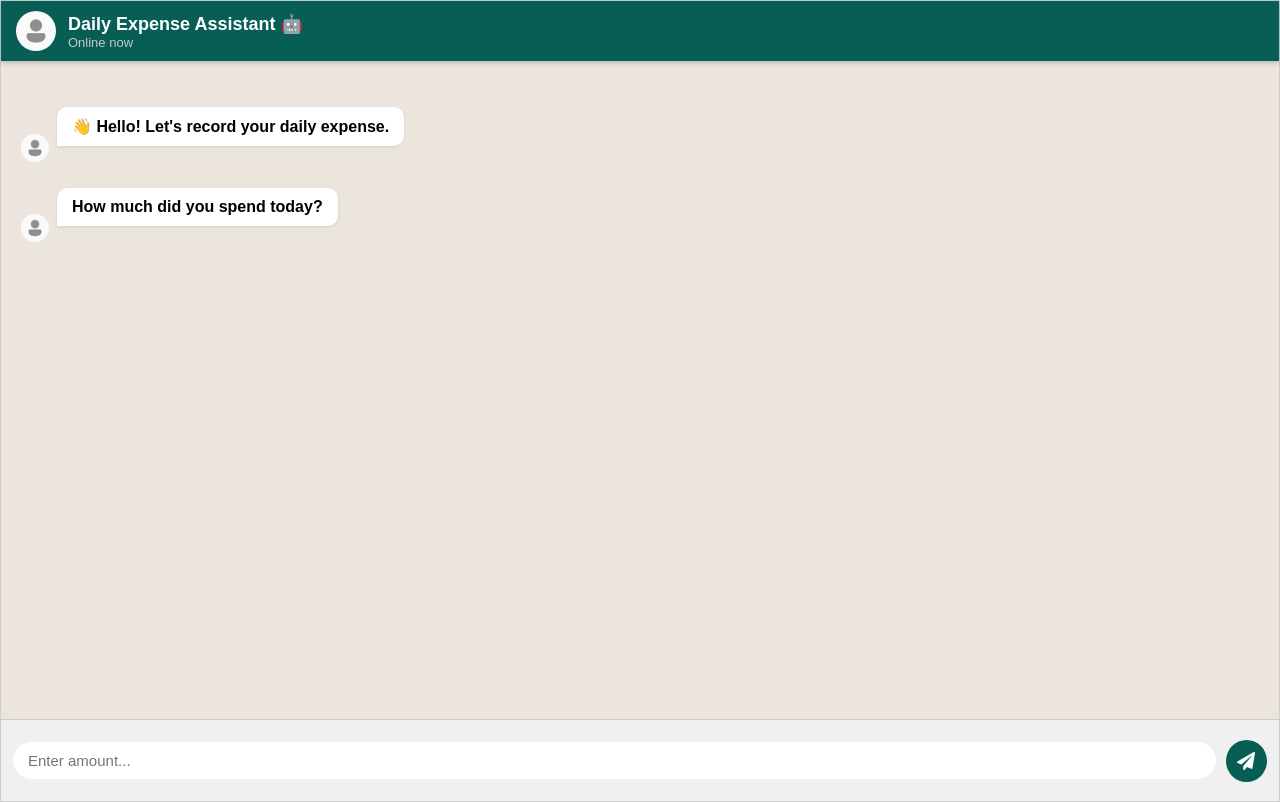
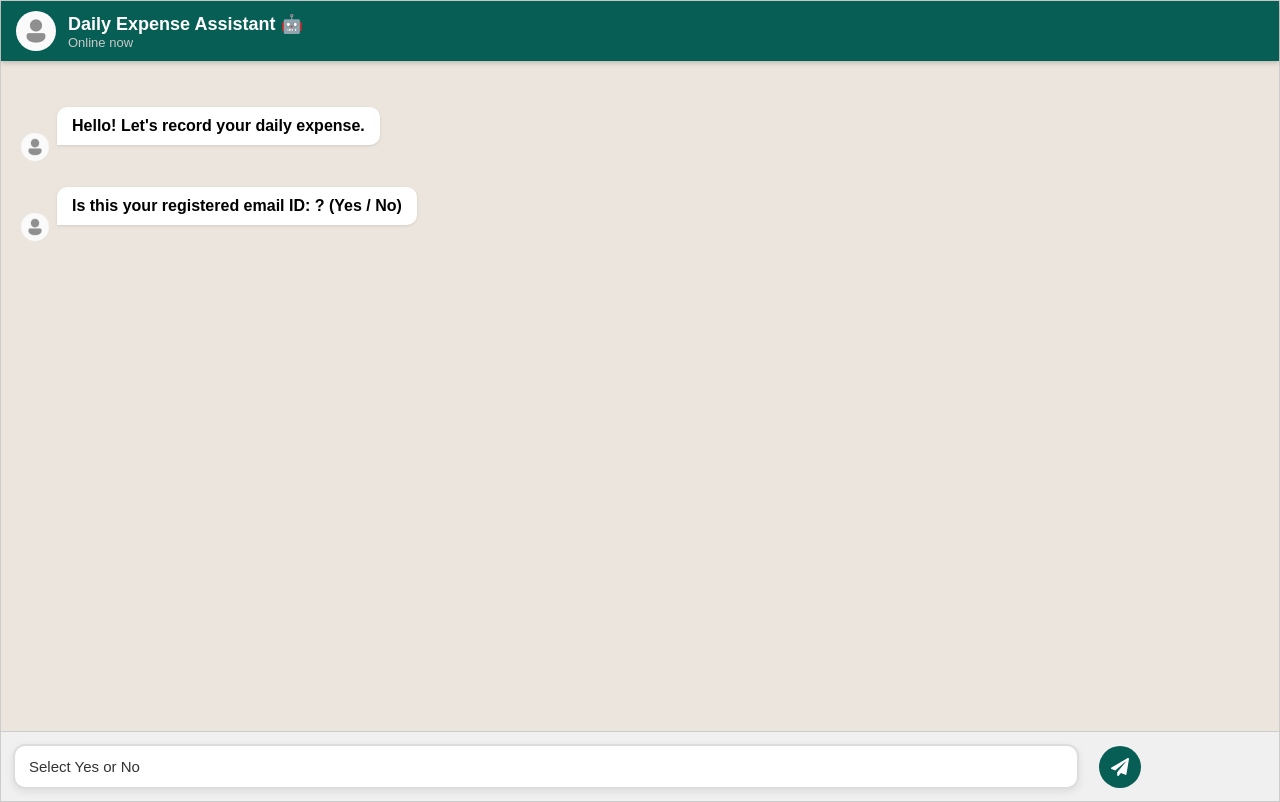
Before and after one commit to deepak199395/Coro, a React (Create React App) app: page /chatbotDailyExpess in a window 1280 px wide. Built offline with nearby package versions, Linux system fonts and the light colour scheme.

Commit message:
add email id ondaily exx chatbot

```diff
--- a/src/Componants/DailyExpensess/ChatbotDailyExpess.jsx
+++ b/src/Componants/DailyExpensess/ChatbotDailyExpess.jsx
@@ -4,67 +4,139 @@ import botAvatar from "../../Assets/botAvatar.png";
 import { useNavigate } from "react-router-dom";
 import "../../Styles/EmiregiStyle/EmiStyle.css";
 import DatePickerInput from "../Common/DatePickerInput";
-import NormalTextInput from "../Common/NormalTextInput"
+import NormalTextInput from "../Common/NormalTextInput";
+import { useSelector } from "react-redux";
 
-
+// Chat fields AFTER email confirmation
 const fields = [
     { key: "expenses", question: "How much did you spend today?" },
     { key: "reasonOfExpenses", question: "What did you spend it on?" },
     { key: "dateOfExpenses", question: "Select the date of expense." },
 ];
-const reasonOptions=["Grocery 🛒","Tea / BreakFast☕","Lunch / Dinner🍽","Rent🏠","Drink","EMIs","Petrol🏠","Others"]
 
+const reasonOptions = [
+    "Grocery 🛒",
+    "Tea / BreakFast☕",
+    "Lunch / Dinner🍽",
+    "Rent🏠",
+    "Drink",
+    "EMIs",
+    "Petrol🏠",
+    "Others"
+];
+
+const yesNoOptions = ["Yes", "No"];
 
 const ChatbotDailyExpess = () => {
+    const navigate = useNavigate();
+    const chatEndRef = useRef(null);
+
+    const { userEmail } = useSelector((state) => state.auth);
+
     const [step, setStep] = useState(0);
     const [messages, setMessages] = useState([]);
     const [userInput, setUserInput] = useState("");
     const [formData, setFormData] = useState({});
     const [isTyping, setIsTyping] = useState(false);
-    const chatEndRef = useRef(null);
-    const navigate = useNavigate();
+
+    const [emailStep, setEmailStep] = useState(true);
+    const [waitingForEmail, setWaitingForEmail] = useState(false);
 
     // Auto-scroll
     useEffect(() => {
         chatEndRef.current?.scrollIntoView({ behavior: "smooth" });
     }, [messages]);
 
-    // Start Chat (NO WARNING NOW)
+    // Start chat
     useEffect(() => {
         const intro = "Hello! Let's record your daily expense.";
-        const firstQ = fields[0].question;
+        const askEmail = `Is this your registered email ID: ${userEmail}? (Yes / No)`;
+
         setMessages([
-            { sender: "bot", text: "👋 Hello! Let's record your daily expense." },
-            { sender: "bot", text: fields[0].question },
+            { sender: "bot", text: intro },
+            { sender: "bot", text: askEmail },
         ]);
+
         speak(intro, "female");
-        setTimeout(() => speak(firstQ, "female"), 1000);
-    }, []); // SAFE: fields is outside component
+        setTimeout(() => speak(askEmail, "female"), 1000);
+    }, [userEmail]);
 
-     // 🗣️ TEXT TO SPEECH (TTS)
-     const speak = (text,gender="female")=>{
-        if(!window.speechSynthesis)return;
-        const msg= new SpeechSynthesisUtterance(text)
-
-        // Choose voice based on gender
-       const voices= window.speechSynthesis.getVoices();
-       const selectedVoice= voices.find(v=>
-        gender==="male"
-        ? v.name.toLocaleLowerCase().includes("male")|| v.name.toLocaleLowerCase().includes("Deepak")
-        :v.name.toLocaleLowerCase().includes("female")||v.name.toLocaleLowerCase().includes("sima")
+    // 🗣️ Voice
+    const speak = (text, gender = "female") => {
+        if (!window.speechSynthesis) return;
+        const msg = new SpeechSynthesisUtterance(text);
+        const voices = window.speechSynthesis.getVoices();
+        const selectedVoice = voices.find((v) =>
+            gender === "female"
+                ? v.name.toLowerCase().includes("female")
+                : v.name.toLowerCase().includes("male")
         );
-       if(selectedVoice) msg.voice=selectedVoice;
-
+        if (selectedVoice) msg.voice = selectedVoice;
         msg.pitch = 1;
         msg.rate = 1;
+        window.speechSynthesis.speak(msg);
+    };
 
-        window.speechSynthesis.speak(msg);
-
-    }
+    // MAIN SENDING LOGIC
     const handleSend = async (e) => {
         e.preventDefault();
+
+        // No empty answer allowed
         if (!userInput.trim() && step !== 2) return;
 
+        // ⭐ STEP 1 — EMAIL CONFIRMATION YES/NO
+        if (emailStep) {
+            const answer = userInput.trim().toLowerCase();
+
+            setMessages((prev) => [...prev, { sender: "user", text: userInput }]);
+            setUserInput("");
+
+            if (answer === "yes") {
+                setFormData((prev) => ({ ...prev, regiEmailId: userEmail }));
+                setEmailStep(false);
+
+                const firstQ = fields[0].question;
+                setMessages((prev) => [...prev, { sender: "bot", text: firstQ }]);
+                speak(firstQ, "female");
+                return;
+            }
+
+            if (answer === "no") {
+                const askCorrectEmail = "Please enter your registered email ID.";
+                setMessages((prev) => [...prev, { sender: "bot", text: askCorrectEmail }]);
+                speak(askCorrectEmail, "female");
+
+                setWaitingForEmail(true);
+                return;
+            }
+
+            const again = "Please select Yes or No from the dropdown.";
+            setMessages((prev) => [...prev, { sender: "bot", text: again }]);
+            speak(again, "female");
+            return;
+        }
+
+        // ⭐ STEP 2 — User enters email manually
+        if (waitingForEmail) {
+            setMessages((prev) => [...prev, { sender: "user", text: userInput }]);
+
+            setFormData((prev) => ({
+                ...prev,
+                regiEmailId: userInput,
+            }));
+
+            setWaitingForEmail(false);
+            setEmailStep(false);
+            setUserInput("");
+
+            const firstQ = fields[0].question;
+            setMessages((prev) => [...prev, { sender: "bot", text: firstQ }]);
+            speak(firstQ, "female");
+
+            return;
+        }
+
+        // ⭐ STEP 3 — NORMAL BOT QUESTIONS
         const currentField = fields[step];
 
         setMessages((prev) => [
@@ -73,6 +145,7 @@ const ChatbotDailyExpess = () => {
         ]);
 
         const valueToSave = step === 2 ? formData.dateOfExpenses : userInput;
+
         setFormData((prev) => ({ ...prev, [currentField.key]: valueToSave }));
 
         const newStep = step + 1;
@@ -88,16 +161,15 @@ const ChatbotDailyExpess = () => {
 
                 setMessages((prev) => [
                     ...prev,
-                    { sender: "bot", text: fields[newStep].question },
+                    { sender: "bot", text: botText },
                 ]);
-                    speak(botText, "female"); // 🎤 Speak question
-
+                speak(botText, "female");
             }, 1000);
 
             return;
         }
 
-        // Submit to backend
+        // ⭐ STEP 4 — SUBMIT TO BACKEND
         setMessages((prev) => [
             ...prev,
             { sender: "bot", text: "⏳ Saving your expense..." },
@@ -121,19 +193,17 @@ const ChatbotDailyExpess = () => {
                     { sender: "bot", text: "✅ Expense saved successfully! 🎉" },
                 ]);
 
-                setTimeout(() => {
-                    navigate("/dailyExpensesDashboard");
-                }, 2000);
+                setTimeout(() => navigate("/dailyExpensesDashboard"), 1500);
             } else {
                 setMessages((prev) => [
                     ...prev,
-                    { sender: "bot", text: "❌ Something went wrong. Please try again." },
+                    { sender: "bot", text: "❌ Something went wrong!" },
                 ]);
             }
-        } catch (error) {
+        } catch {
             setMessages((prev) => [
                 ...prev,
-                { sender: "bot", text: "⚠️ Server error. Try again later." },
+                { sender: "bot", text: "⚠️ Server error. Try again." },
             ]);
         }
     };
@@ -163,9 +233,7 @@ const ChatbotDailyExpess = () => {
                     <div className="message bot typing">
                         <img src={botAvatar} alt="bot" className="bot-icon" />
                         <div className="typing-dots">
-                            <span></span>
-                            <span></span>
-                            <span></span>
+                            <span></span><span></span><span></span>
                         </div>
                     </div>
                 )}
@@ -173,33 +241,39 @@ const ChatbotDailyExpess = () => {
                 <div ref={chatEndRef} />
             </div>
 
-            {/* <form className="input-area" onSubmit={handleSend}>
-                {step !== 2 && (
-                    <input
-                        type="text"
-                        placeholder="Type your answer..."
+            {/* ⭐ INPUT AREA */}
+            <form className="input-area" onSubmit={handleSend}>
+
+                {/* 1️⃣ YES / NO DROPDOWN */}
+                {emailStep && !waitingForEmail && (
+                    <select
                         value={userInput}
                         onChange={(e) => setUserInput(e.target.value)}
+                        className="dropdown-input"
+                        required
+                    >
+                        <option value="">Select Yes or No</option>
+                        {yesNoOptions.map((opt, i) => (
+                            <option key={i} value={opt.toLowerCase()}>
+                                {opt}
+                            </option>
+                        ))}
+                    </select>
+                )}
+
+                {/* 2️⃣ USER ENTER EMAIL */}
+                {waitingForEmail && (
+                    <input
+                        type="email"
+                        value={userInput}
+                        onChange={(e) => setUserInput(e.target.value)}
+                        placeholder="Enter your registered email..."
+                        required
                     />
                 )}
 
-                {step === 2 && (
-                    <DatePickerInput
-                        value={formData.dateOfExpenses || ""}
-                        onChange={(val) =>
-                            setFormData({ ...formData, dateOfExpenses: val })
-                        }
-                    />
-                )}
-
-                <button type="submit">
-                    <FaPaperPlane />
-                </button>
-            </form> */}
-            <form className="input-area" onSubmit={handleSend}>
-
-    {/* STEP 0 → Amount input */}
-    {step === 0 && (
+                {/* 3️⃣ AMOUNT */}
+                {!emailStep && !waitingForEmail && step === 0 && (
                     <NormalTextInput
                         label=""
                         value={userInput}
@@ -208,18 +282,18 @@ const ChatbotDailyExpess = () => {
                     />
                 )}
 
-    {/* STEP 1 → Reason dropdown */}
-    {step === 1 && (
+                {/* 4️⃣ REASON */}
+                {!emailStep && !waitingForEmail && step === 1 && (
                     <NormalTextInput
                         label=""
                         value={userInput}
                         onChange={(val) => setUserInput(val)}
-            options={reasonOptions}   // 🔥 Dropdown enabled
+                        options={reasonOptions}
                     />
                 )}
 
-    {/* STEP 2 → Date Picker */}
-    {step === 2 && (
+                {/* 5️⃣ DATE PICKER */}
+                {!emailStep && !waitingForEmail && step === 2 && (
                     <DatePickerInput
                         label=""
                         value={formData.dateOfExpenses || ""}
@@ -233,7 +307,6 @@ const ChatbotDailyExpess = () => {
                     <FaPaperPlane />
                 </button>
             </form>
-
         </div>
     );
 };
--- a/src/Styles/EmiregiStyle/EmiStyle.css
+++ b/src/Styles/EmiregiStyle/EmiStyle.css
@@ -5,6 +5,50 @@
   background: #ece5dd;
   border: 1px solid #ccc;
 }
+/* YES/NO Dropdown – clean UI */
+.dropdown-input {
+  width: 85%;
+  padding: 12px 14px;
+  font-size: 15px;
+  border-radius: 12px;
+  border: 2px solid #ddd;
+  outline: none;
+  background: #ffffff;
+  color: #333;
+  appearance: none;
+  cursor: pointer;
+  box-shadow: 0 3px 8px rgba(0, 0, 0, 0.08);
+  transition: all 0.3s ease;
+  margin-right: 10px;
+}
+
+/* Hover effect */
+.dropdown-input:hover {
+  border-color: #128c7e;
+}
+
+/* Focus effect */
+.dropdown-input:focus {
+  border-color: #128c7e;
+  box-shadow: 0 0 4px rgba(18, 140, 126, 0.4);
+}
+
+/* Style dropdown arrow */
+.dropdown-input::-ms-expand {
+  display: none;
+}
+
+.dropdown-input::after {
+  content: "▼";
+}
+
+/* Make dropdown look like WhatsApp chat input */
+.chat-container .input-area {
+  display: flex;
+  align-items: center;
+  gap: 10px;
+}
+
 
 /* 🟩 Header */
 .chat-header {
```
Also changed, not shown: src/Componants/DailyExpensess/DailyExpensesDashboard.jsx (+26 -9 lines). Lines whose indentation alone changed are shown as unchanged.
